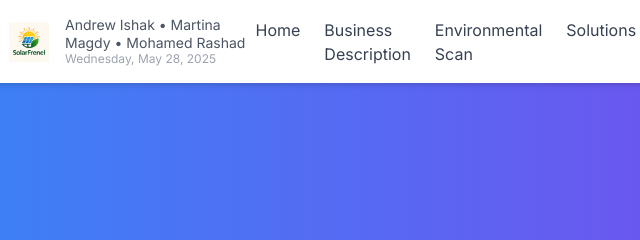
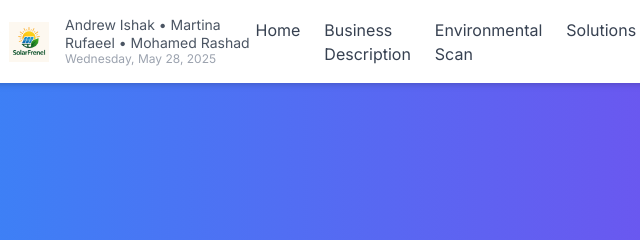
Before and after one commit to andrew6255/SolarFresnel, a plain HTML site: page index.html in a window 1280 px wide. Shown: the top 240 px of the page, 39-679 px from the left. Drawn offline with nearby package versions, Linux system fonts and the light colour scheme.

Commit message:
Update index.html

```diff
--- a/index.html
+++ b/index.html
@@ -55,7 +55,7 @@
     <div class="flex flex-col md:flex-row items-start md:items-center">
     <img src="logo.png" alt="SolarFrenel Logo" class="h-10 mr-4">
     <div class="text-sm text-gray-600 leading-tight">
-        <div>Andrew Ishak • Martina Magdy • Mohamed Rashad</div>
+        <div>Andrew Ishak • Martina Rufaeel • Mohamed Rashad</div>
         <div class="text-xs text-gray-400">Wednesday, May 28, 2025</div>
     </div>
 </div>
```
